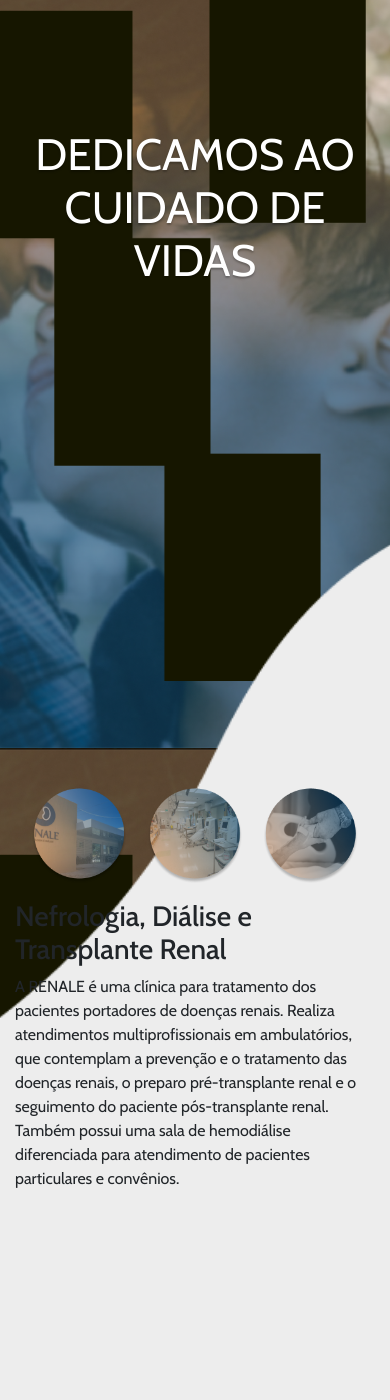
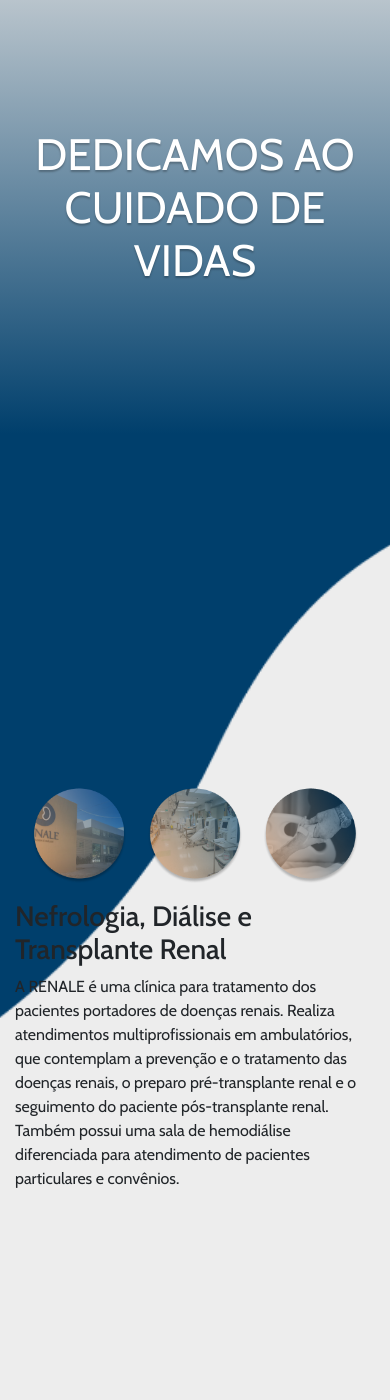
Before and after one commit to jonasra4/Renale, a PHP site: page / in a window 390 px wide. Shown: the part 96-1496 px from the top of the page. Run offline with PHP 8.4, Linux system fonts and the light colour scheme; some libraries are stand-ins or nearby versions.

Commit message:
gradiente1

```diff
--- a/css/style.css
+++ b/css/style.css
@@ -211,15 +211,17 @@ height: 250vh;
   }
 
   body#inicio{
+    background: linear-gradient(360deg, #003F6C 90%, rgba(196, 196, 196, 0.50) 100%);
+
     /* background-color: blue; */
     /* background-image: url("../img/background/bg1mobi.png"); */
-    background: url("../img/background/bg1mobi.png") no-repeat center center fixed;
+    /* background: url("../img/background/bg1mobi.png") no-repeat center center fixed;
 
    -webkit-background-size: cover;
    -moz-background-size: cover;
    -o-background-size: cover;
    background-size: cover;
-   height: 100%;
+   height: 100%; */
    /* overflow: hidden; */
     font-family: 'Cabin', sans-serif;
  }
```
